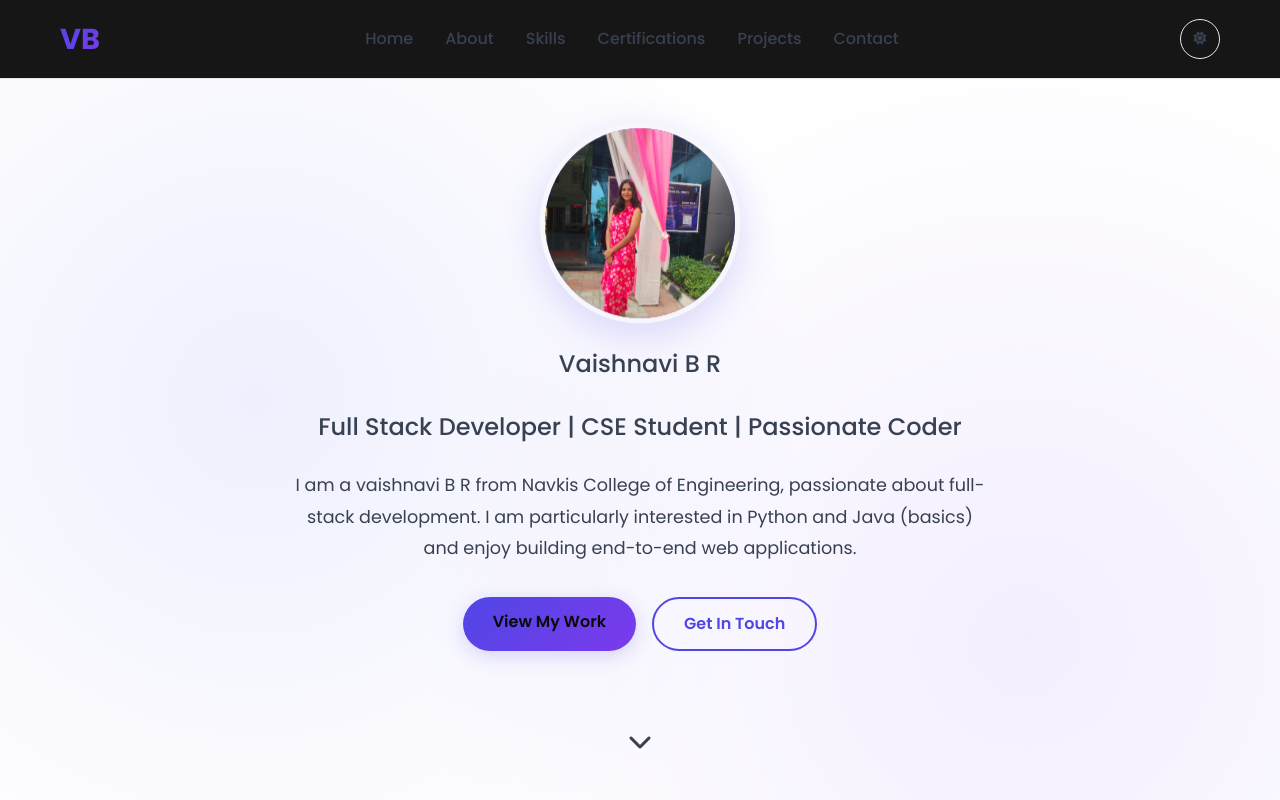
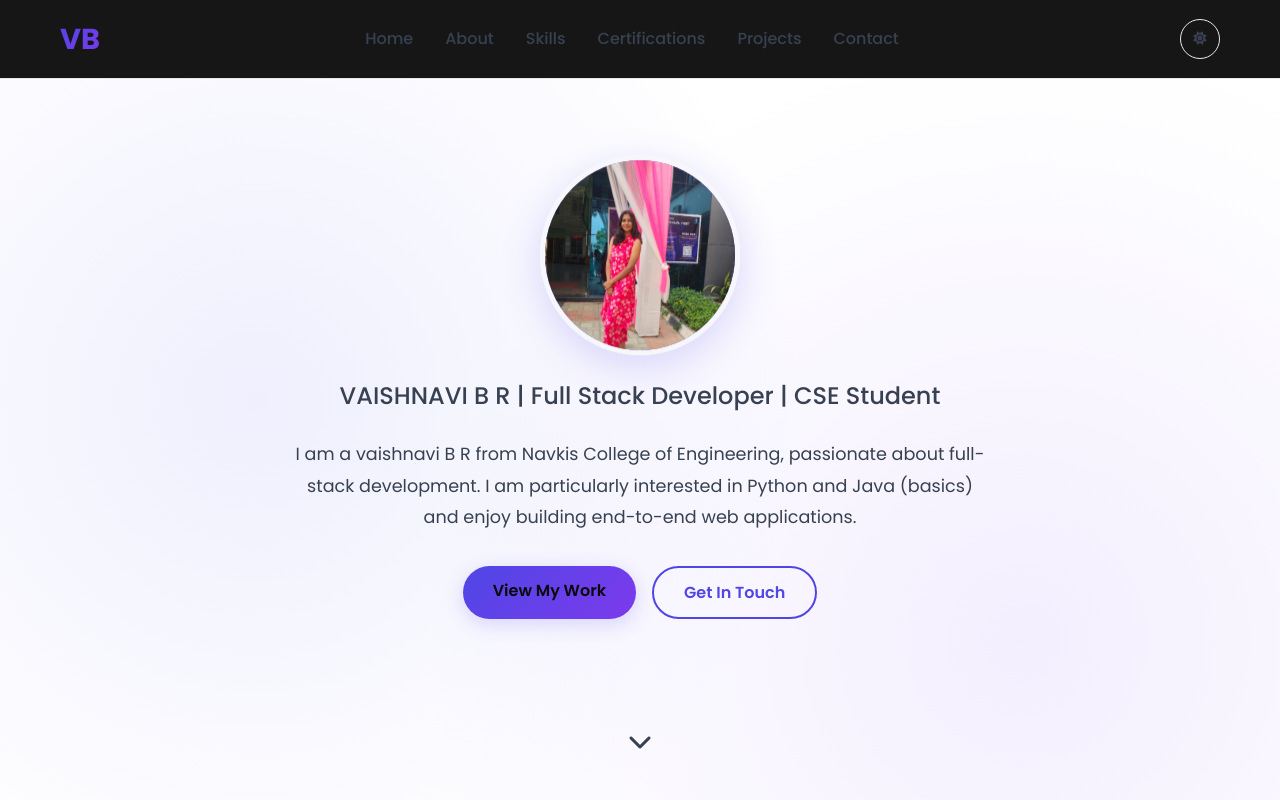
Before and after one commit to Vaishu552003/Protfolio, a plain HTML site: page index.html in a window 1280 px wide. Shown: the top 800 px of the page. Drawn offline with Linux system fonts and the light colour scheme; files whose address does not match are found by name.

Commit message:
Update index.html

```diff
--- a/index.html
+++ b/index.html
@@ -45,8 +45,8 @@
                         <i class="fas fa-user-circle" aria-hidden="true"></i>
                     </div>
                 </div>
-                <p class="hero-headline">Vaishnavi B R</p>
-                <p class="hero-headline">Full Stack Developer | CSE Student | Passionate Coder</p>
+
+                <p class="hero-headline">VAISHNAVI B R  | Full Stack Developer | CSE Student</p>
                 <p class="hero-bio">
                     I am a vaishnavi B R from Navkis College of Engineering, passionate about full-stack development.
                     I am particularly interested in Python and Java (basics) and enjoy building end-to-end web applications.
```
